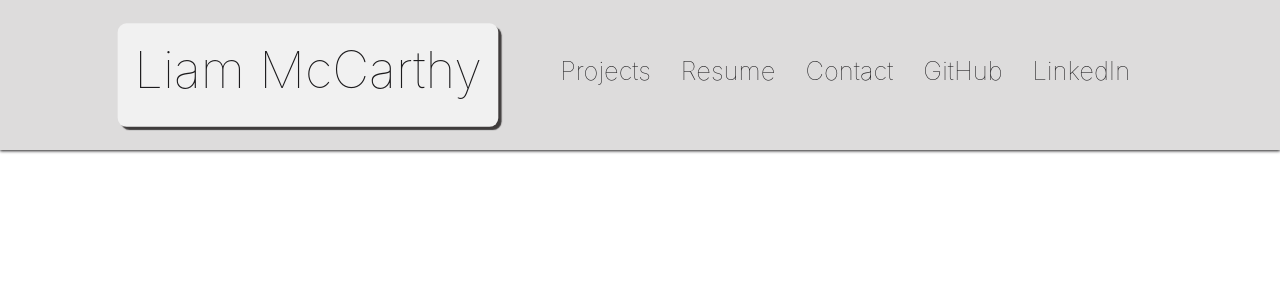
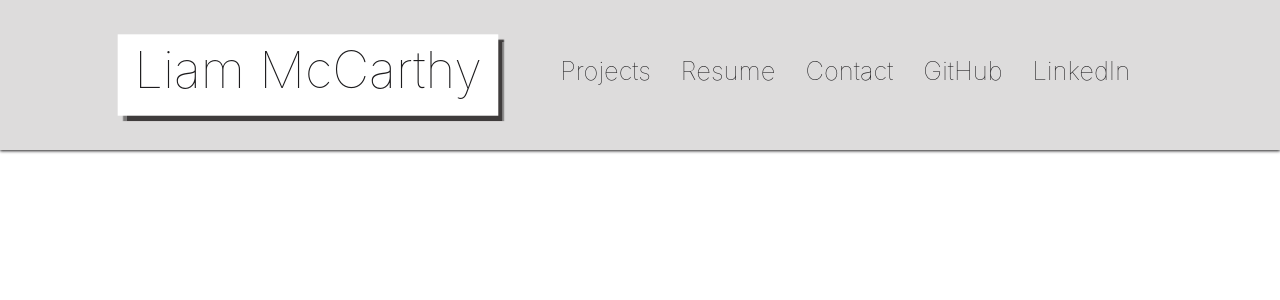
Before and after one commit to ltmccarthy9/portfolio, a React (Create React App) app in the folder client/: page / in a window 1280 px wide. In both pictures the pointer is over the element "Liam McCarthy". Shown: the top 300 px of the page. Built offline with nearby package versions, Linux system fonts and the light colour scheme; a web font is replaced by a local one.

Commit message:
nav card shadow/removed border radius

```diff
--- a/client/src/index.css
+++ b/client/src/index.css
@@ -55,15 +55,17 @@ p{
   margin-top: auto;
   margin-bottom: auto;
   margin-right: 5%;
-  padding: 15px;
+  padding-left: 15px;
+  padding-right: 15px;
+  padding-top: 5px;
+  padding-bottom: 5px;
   transition: all .13s ease-out 100ms;
 }
 
 .name:hover{
-  border-radius: 8px;
   cursor: pointer;
-  box-shadow: 3px 3px 1px rgb(63, 60, 60);
-  background-color: rgb(241, 241, 241);
+  box-shadow: 5px 5px 1px rgb(63, 60, 60);
+  background-color: rgb(255, 255, 255);
   transform: scale(1.1);
 }
 .nav-card{
@@ -77,10 +79,9 @@ p{
 }
 
 .nav-card:hover{
-  border-radius: 8px;
   cursor: pointer;
   transform: scale(1.1);
-  box-shadow: 3px 3px 1px rgb(63, 60, 60);
+  box-shadow: 5px 5px 1px rgb(63, 60, 60);
   background-color: rgb(255, 255, 255);
 }
 
```
